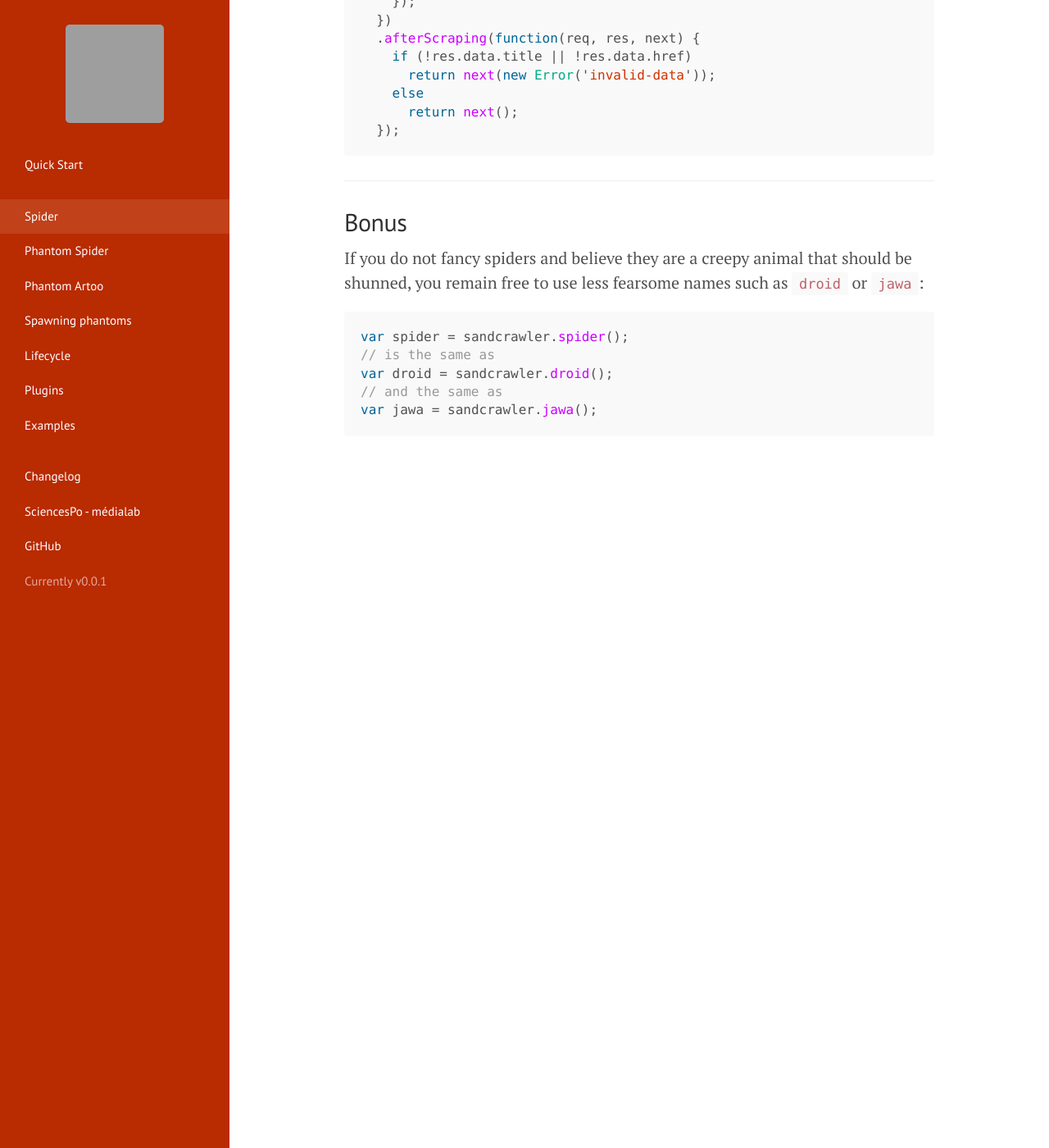
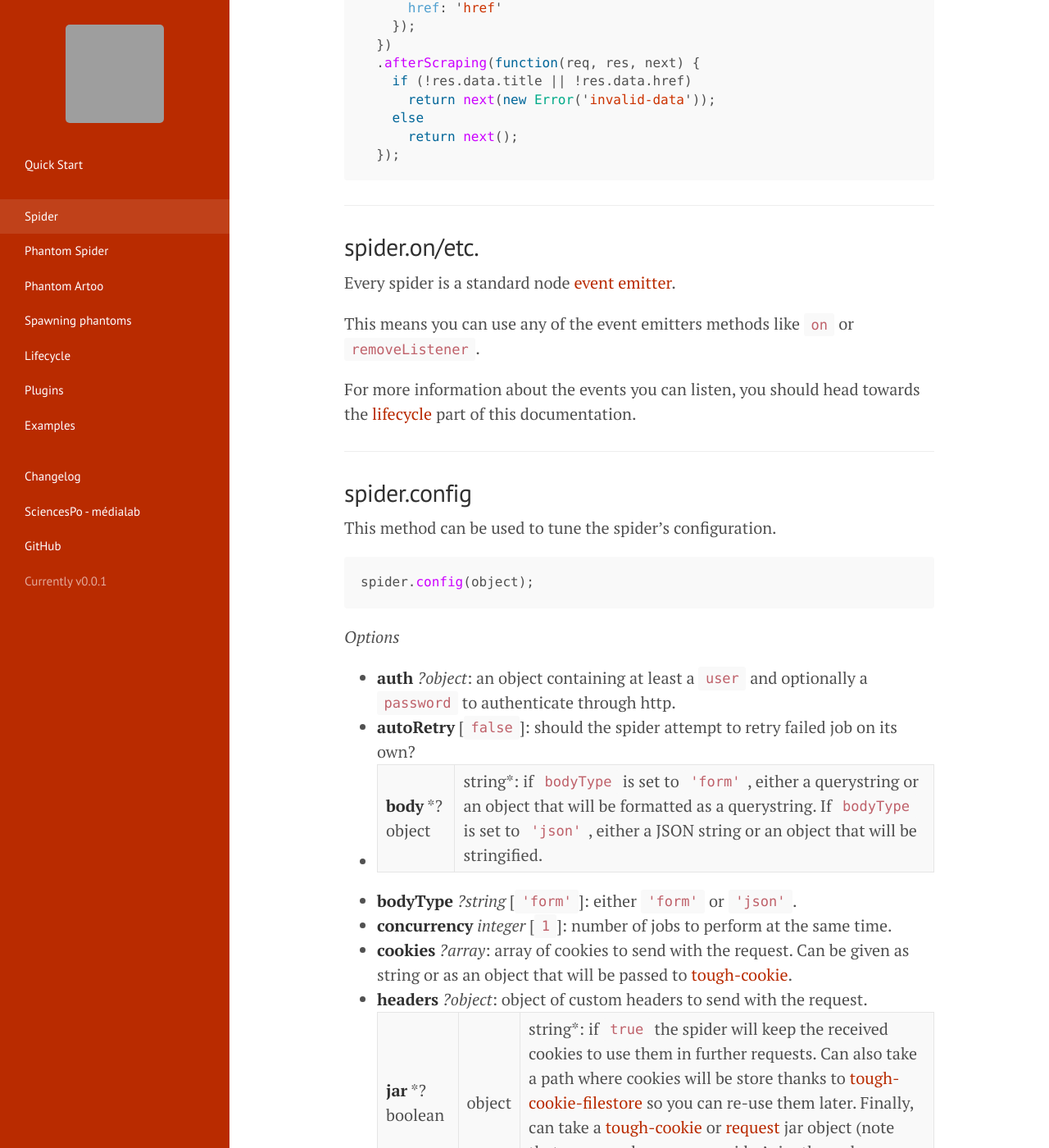
Before and after one commit to medialab/sandcrawler, a Jekyll site: the page built from spider.md, in a window 1280 px wide and 1400 px high, scrolled down 12204 px. Shown: the whole window at 82% size. Built offline with Jekyll 4.4.1, drawn with Linux system fonts in a browser that asks for light colours; Markdown is read by kramdown in place of the engine named in the settings; some of the changed text lies outside the part shown; grey boxes are pictures that could not be loaded.

Commit message:
Extending

````diff
--- a/spider.md
+++ b/spider.md
@@ -169,6 +169,7 @@
 * **data** *?mixed*: any arbitrary data, usually an object, you would need to attach to your job and pass along the spider for later user (a database id for instance).
 * **headers** *?object*: object of custom headers to send with the request.
 * **method** *?string* [`'GET'`]: http method to use.
+* **proxy** *?string*: a proxy for the request.
 * **timeout** *?integer* [`5000`]: time in milliseconds to perform the job before triggering a timeout.
 
 *Examples*
@@ -484,6 +485,80 @@
 
 ---
 
+<h2 id="on">spider.on/etc.</h2>
+
+Every spider is a standard node [event emitter](http://nodejs.org/api/events.html).
+
+This means you can use any of the event emitters methods like `on` or `removeListener`.
+
+For more information about the events you can listen, you should head towards the [lifecycle]({{ site.baseurl }}/lifecycle) part of this documentation.
+
+---
+
+<h2 id="config">spider.config</h2>
+
+This method can be used to tune the spider's configuration.
+
+```js
+spider.config(object);
+```
+
+*Options*
+
+* **auth** *?object*: an object containing at least a `user` and optionally a `password` to authenticate through http.
+* **autoRetry** [`false`]: should the spider attempt to retry failed job on its own?
+* **body** *?object|string*: if `bodyType` is set to `'form'`, either a querystring or an object that will be formatted as a querystring. If `bodyType` is set to `'json'`, either a JSON string or an object that will be stringified.
+* **bodyType** *?string* [`'form'`]: either `'form'` or `'json'`.
+* **concurrency** *integer* [`1`]: number of jobs to perform at the same time.
+* **cookies** *?array*: array of cookies to send with the request. Can be given as string or as an object that will be passed to [tough-cookie](https://www.npmjs.com/package/tough-cookie#properties).
+* **headers** *?object*: object of custom headers to send with the request.
+* **jar** *?boolean|object|string*: if `true` the spider will keep the received cookies to use them in further requests. Can also take a path where cookies will be store thanks to [tough-cookie-filestore](https://www.npmjs.com/package/tough-cookie-filestore) so you can re-use them later. Finally, can take a [tough-cookie](https://www.npmjs.com/package/tough-cookie) or [request](https://www.npmjs.com/package/request) jar object (note that you can also access a spider's jar through `spider.jar`.
+* **limit** *?integer*: max number of jobs to perform.
+* **maxRetries** *?integer*  [`3`]: max number of times one can retry a job.
+* **method** *?string* [`'GET'`]: http method to use.
+* **proxy** *?string*: a proxy to use for the requests.
+* **timeout** *?integer* [`5000`]: time in milliseconds to perform the jobs before triggering a timeout.
+
+*Example*
+
+```js
+spider.config({
+  proxy: 'http://my-proxy.fr',
+  method: 'POST',
+  timeout: 50 * 1000
+});
+```
+
+---
+
+<h2 id="timeout">spider.timeout</h2>
+
+```js
+spider.timeout(milliseconds);
+```
+
+Shorthand for:
+
+```js
+spider.config({timeout: milliseconds});
+```
+
+---
+
+<h2 id="limit">spider.limit</h2>
+
+```js
+spider.limit(nb);
+```
+
+Shorthand for:
+
+```js
+spider.config({limit: nb});
+```
+
+---
+
 <h2 id="bonus">Bonus</h2>
 
 If you do not fancy spiders and believe they are a creepy animal that should be shunned, you remain free to use less fearsome names such as `droid` or `jawa`:
````
